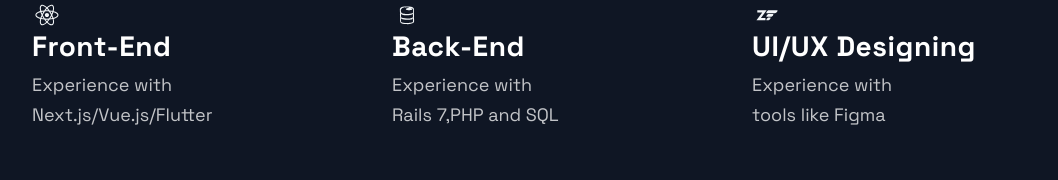
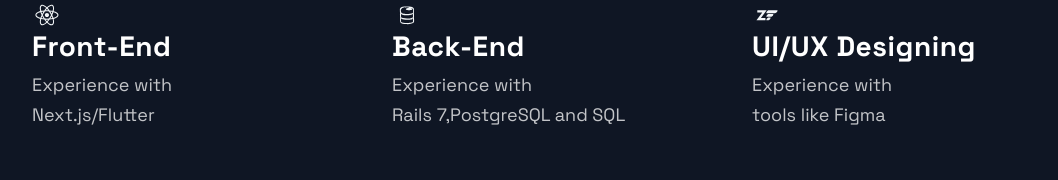
Before and after one commit to AfaqShahidKhan/portfolio-website-template-in-next-js, a Next.js app: page / in a window 1280 px wide. Shown: the part 3258-3438 px from the top of the page, without its empty margins (88-1146 px from the left). Built offline with nearby package versions, Linux system fonts and the light colour scheme.

Commit message:
minor changes

```diff
--- a/src/components/Technologies/Technologies.js
+++ b/src/components/Technologies/Technologies.js
@@ -30,7 +30,7 @@ const Technologies = () => (
           <ListTitle>Front-End</ListTitle>{" "}
           <ListParagraph>
             Experience with <br />
-            Next.js/Vue.js/Flutter
+            Next.js/Flutter
           </ListParagraph>
         </ListContainer>
       </ListItem>
@@ -41,7 +41,7 @@ const Technologies = () => (
           <ListTitle>Back-End</ListTitle>{" "}
           <ListParagraph>
             Experience with <br />
-            Rails 7,PHP and SQL
+            Rails 7,PostgreSQL and SQL
           </ListParagraph>
         </ListContainer>
       </ListItem>
```
